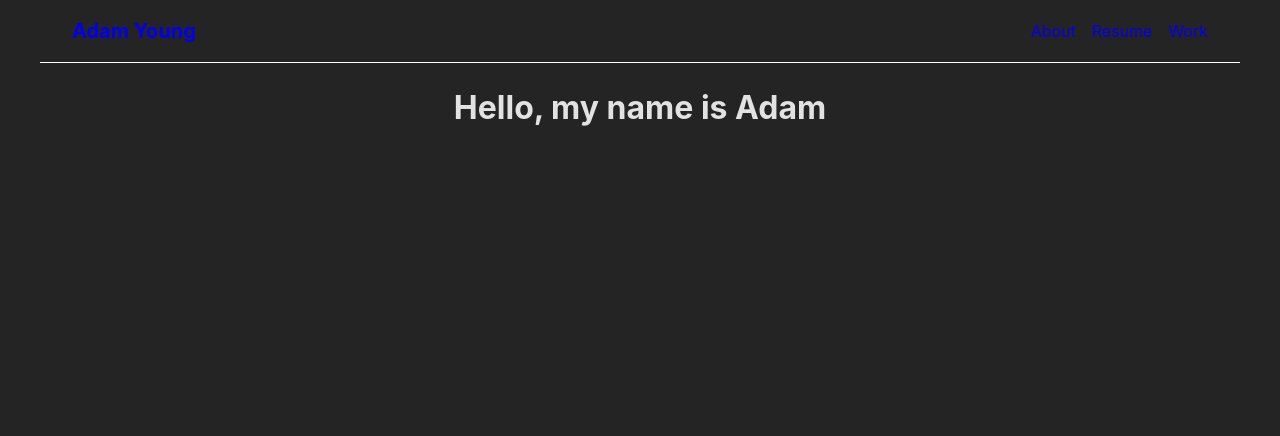
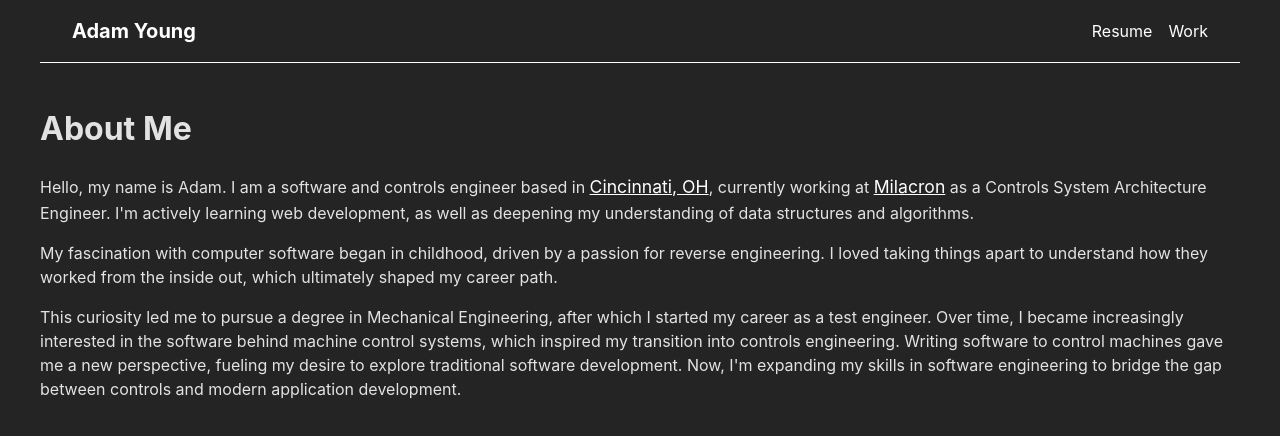
Before and after one commit to Adonuu/portfolio, a React (Vite) app: page / in a window 1280 px wide. Shown: the top 436 px of the page. Built offline with nearby package versions, Linux system fonts and the light colour scheme.

Commit message:
added information about me to home page removed about page due to home page already explaining everything additional styling to main-content and top bar

```diff
--- a/index.html
+++ b/index.html
@@ -4,7 +4,7 @@
     <meta charset="UTF-8" />
     <link rel="icon" type="image/svg+xml" href="/vite.svg" />
     <meta name="viewport" content="width=device-width, initial-scale=1.0" />
-    <title>Vite + React</title>
+    <title>Adam Young - Software Engineer</title>
   </head>
   <body>
     <div id="root"></div>
--- a/src/App.jsx
+++ b/src/App.jsx
@@ -8,7 +8,6 @@ import { Layout } from './layout';
 
 // Pages
 import { Index } from './pages/index';
-import { About } from './pages/about';
 import { Resume } from './pages/resume';
 import { Work } from './pages/work';
 
@@ -20,7 +19,6 @@ const router = createBrowserRouter([
     element: <Layout />,
     children: [
       { path: "", element: <Index /> },
-      { path: "about", element: <About /> },
       { path: "resume", element: <Resume /> },
       { path: "work", element: <Work /> }
     ],
--- a/src/components/shared/topbar.css
+++ b/src/components/shared/topbar.css
@@ -24,16 +24,13 @@ nav > div {
     gap: 1rem;
 }
 
-a {
+nav > a, nav > div > a {
     cursor: pointer;
     text-decoration: none;
+    color: white;
 }
 
-a:hover {
+nav > a:hover, nav > div > a:hover {
     text-decoration: underline;
     text-underline-offset: 8px;
 }
-
-a:visited {
-    color: white;
-}
--- a/src/components/shared/topbar.jsx
+++ b/src/components/shared/topbar.jsx
@@ -7,7 +7,6 @@ export function TopBar() {
       <nav>
         <Link to="/" className="logo">Adam Young</Link>
         <div>
-          <Link to="/about">About</Link>
           <Link to="/resume">Resume</Link>
           <Link to="/work">Work</Link>
         </div>
--- a/src/layout.css
+++ b/src/layout.css
@@ -2,3 +2,8 @@
     max-width: 1200px;
     margin: 0 auto;
 }
+
+.main-content > p > a {
+    color: white;
+    font-size: 1.1rem;
+}
--- a/src/pages/about.jsx
+++ /dev/null
@@ -1,7 +0,0 @@
-export function About() {
-    return (
-      <>
-        <h1>Information About Me</h1>
-      </>
-    );
-  }
--- a/src/pages/index.jsx
+++ b/src/pages/index.jsx
@@ -1,7 +1,37 @@
 export function Index() {
-    return (
-      <>
-        <h1>Hello, my name is Adam</h1>
-      </>
-    );
-  }
+  return (
+    <>
+      <h1>About Me</h1>
+      <p>
+        Hello, my name is Adam. I am a software and controls engineer based in{" "}
+        <a
+          href="https://www.google.com/maps/place/Cincinnati,+OH"
+          target="_blank"
+          rel="noopener noreferrer"
+        >
+          Cincinnati, OH
+        </a>,
+        currently working at{" "}
+        <a
+          href="https://www.milacron.com"
+          target="_blank"
+          rel="noopener noreferrer"
+        >
+          Milacron
+        </a>{" "}
+        as a Controls System Architecture Engineer.
+        I&apos;m actively learning web development, as well as deepening my understanding of data structures and algorithms.
+      </p>
+      <p>
+        My fascination with computer software began in childhood, driven by a passion for reverse engineering. I loved taking things apart to understand how they worked from the inside out,
+        which ultimately shaped my career path.
+      </p>
+      <p>
+        This curiosity led me to pursue a degree in Mechanical Engineering, after which I started my career as a test engineer.
+        Over time, I became increasingly interested in the software behind machine control systems, which inspired my transition into controls engineering.
+        Writing software to control machines gave me a new perspective, fueling my desire to explore traditional software development.
+        Now, I&apos;m expanding my skills in software engineering to bridge the gap between controls and modern application development.
+      </p>
+    </>
+  );
+}
```
